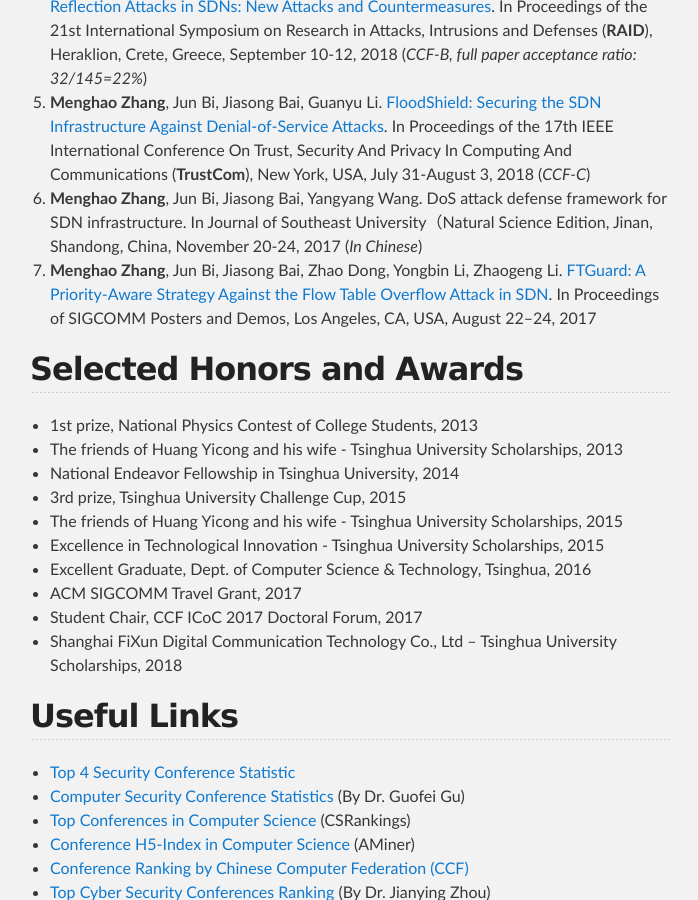
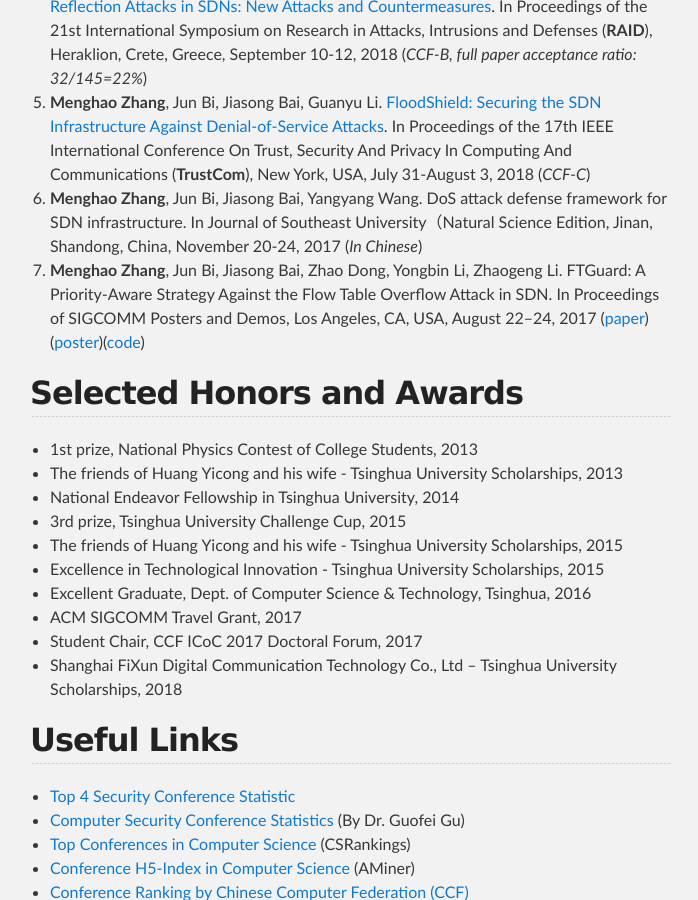
Before and after one commit to zhangmenghao/zhangmenghao.github.io, a Jekyll site: the page built from index.md, in a window 1280 px wide and 900 px high, scrolled down 957 px. Shown: the whole window, without its empty margins (290-988 px from the left). Built offline with Jekyll 4.4.1, drawn with Linux system fonts in a browser that asks for light colours.

Commit message:
Add pdf and code

```diff
--- a/index.md
+++ b/index.md
@@ -35,8 +35,9 @@
 DoS attack defense framework for SDN infrastructure.
 In Journal of Southeast University（Natural Science Edition, Jinan, Shandong, China, November 20-24, 2017 (*In Chinese*)
 1. __Menghao Zhang__, Jun Bi, Jiasong Bai, Zhao Dong, Yongbin Li, Zhaogeng Li.
-[FTGuard: A Priority-Aware Strategy Against the Flow Table Overflow Attack in SDN](./papers/sigcomm2017-poster-ftguard.pdf).
+FTGuard: A Priority-Aware Strategy Against the Flow Table Overflow Attack in SDN.
 In Proceedings of SIGCOMM Posters and Demos, Los Angeles, CA, USA, August 22–24, 2017
+([paper](./papers/sigcomm2017-poster-ftguard.pdf))([poster](./papers/sigcomm2017-poster-ftguard-poster.pdf))([code](https://github.com/zhangmenghao/FTGuard))
 
 
 ## Selected Honors and Awards
```
Also changed, not shown: 1 other file.
